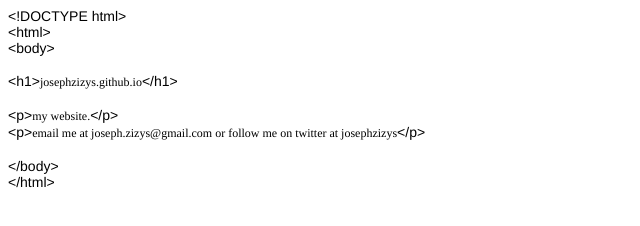
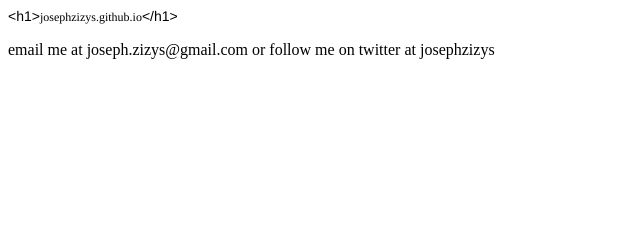
Before and after one commit to josephzizys/josephzizys.github.io, a plain HTML site: page index.html in a window 1280 px wide. Shown: the whole page, without its empty margins (0-640 px from the left). Drawn offline with Linux system fonts and the light colour scheme.

Commit message:
Update index.html

```diff
--- a/index.html
+++ b/index.html
@@ -15,16 +15,10 @@
   </style>
 </head>
 <body>
-<p class="p1"><span class="s1">&lt;!DOCTYPE html&gt;</span></p>
-<p class="p1"><span class="s1">&lt;html&gt;</span></p>
-<p class="p1"><span class="s1">&lt;body&gt;</span></p>
-<p class="p2"><span class="s1"></span><br></p>
+
 <p class="p3"><span class="s2">&lt;h1&gt;</span><span class="s1">josephzizys.github.io</span><span class="s2">&lt;/h1&gt;</span></p>
-<p class="p2"><span class="s1"></span><br></p>
-<p class="p3"><span class="s2">&lt;p&gt;</span><span class="s1">my website.</span><span class="s2">&lt;/p&gt;</span></p>
-<p class="p3"><span class="s2">&lt;p&gt;</span><span class="s1">email me at joseph.zizys@gmail.com or follow me on twitter at josephzizys</span><span class="s2">&lt;/p&gt;</span></p>
-<p class="p2"><span class="s1"></span><br></p>
-<p class="p1"><span class="s1">&lt;/body&gt;</span></p>
-<p class="p1"><span class="s1">&lt;/html&gt;</span></p>
+
+<p> email me at joseph.zizys@gmail.com or follow me on twitter at josephzizys</p>
+
 </body>
 </html>
```
